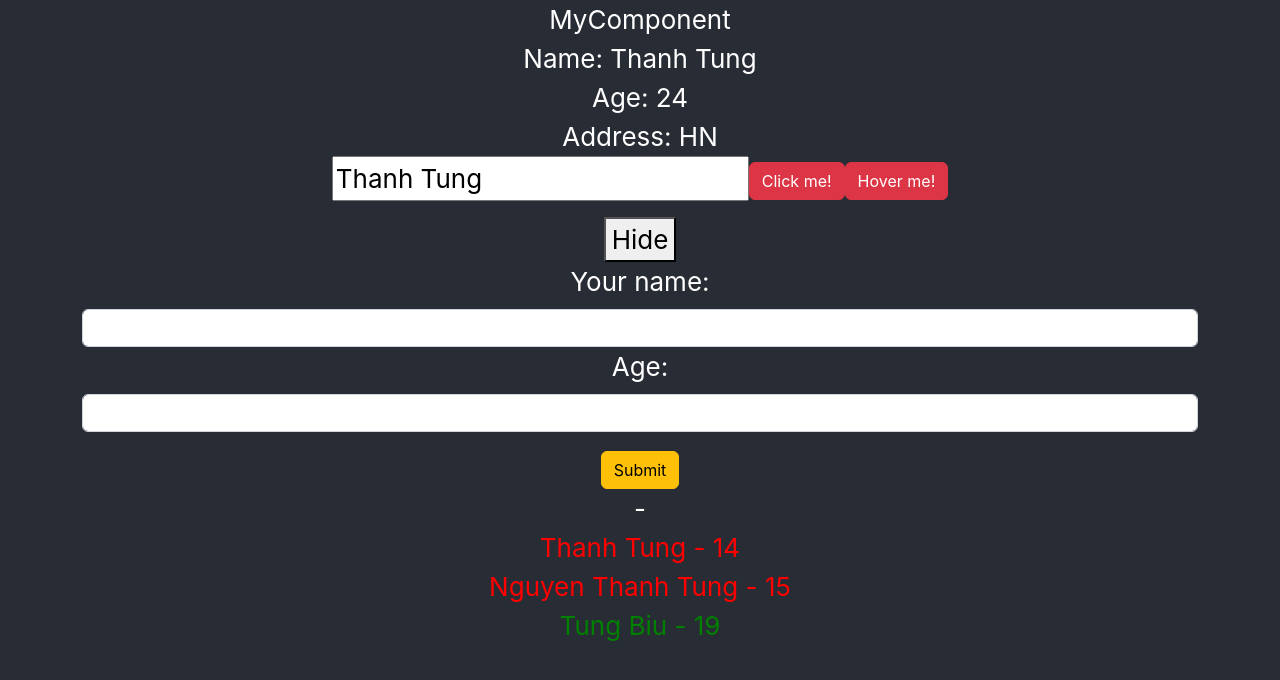
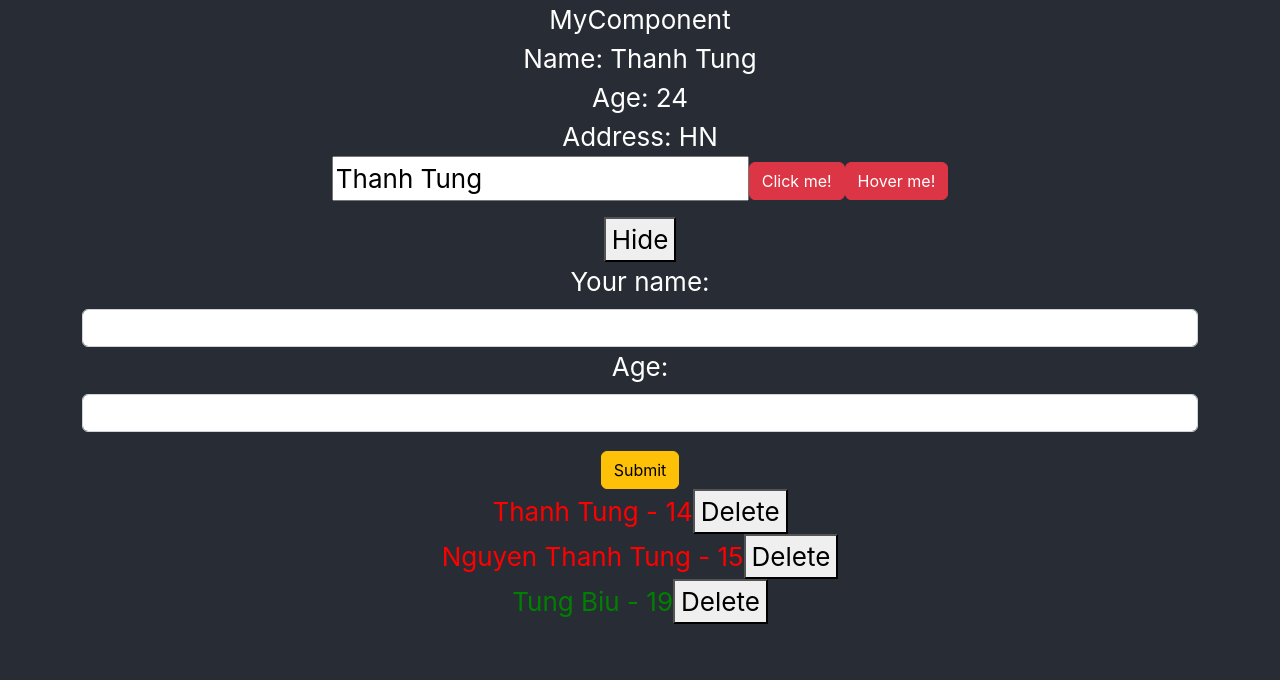
Before and after one commit to tungnt99/React-Basic, a React (Create React App) app: page / in a window 1280 px wide. Both pictures are taken after a click on the button "Show". Shown: the top 680 px of the page. Built offline with nearby package versions, Linux system fonts and the light colour scheme; the HTML template or start-up script is replaced by a standard one.

Commit message:
function as props #26

```diff
--- a/src/components/UserInfo.jsx
+++ b/src/components/AddUserInfo.jsx
@@ -1,9 +1,9 @@
 import React, { Component } from 'react'
 
-export default class UserInfo extends Component {
+export default class AddUserInfo extends Component {
     state = {
+        name: "",
         age: "",
-        address: "",
         showForm: false
     }
     handleShowHide = () => {
@@ -11,9 +11,9 @@ export default class UserInfo extends Component {
             showForm: !this.state.showForm
         });
     }
-    handleOnChangeAddress = (event) => {
+    handleOnChangeName = (event) => {
         this.setState({
-            address: event.target.value
+            name: event.target.value
         })
     }
     handleOnChangeAge = (event) => {
@@ -24,12 +24,18 @@ export default class UserInfo extends Component {
 
     handleOnSubmit = (event) => {
         event.preventDefault();
+        if (!this.state.name || !this.state.age) {
+            alert('Missing required params')
+            return;
+        }
+        this.props.handleAddUser({
+            id: Math.floor(Math.random() * 1001),
+            name: this.state.name,
+            age: this.state.age
+        })
+
         this.setState({
-            diachi: this.state.address,
-            tuoi: this.state.age
-        })
-        this.setState({
-            address: '',
+            name: '',
             age: ''
         })
     }
@@ -45,7 +51,7 @@ export default class UserInfo extends Component {
                             <form onSubmit={(event) => this.handleOnSubmit(event)}>
                                 <div className='form-group'>
                                     <label className='form-label'>Your name:</label>
-                                    <input type="text" className='form-control' value={this.state.address} onChange={(event) => this.handleOnChangeAddress(event)} />
+                                    <input type="text" className='form-control' value={this.state.name} onChange={(event) => this.handleOnChangeName(event)} />
                                 </div>
                                 <div className='form-group'>
                                     <label className='form-label'>Age:</label>
@@ -55,7 +61,6 @@ export default class UserInfo extends Component {
                                     <button className='btn btn-warning'>Submit</button>
                                 </div>
                             </form>
-                            <div>{this.state.diachi} - {this.state.tuoi}</div>
                         </div>
                     </>
                 }
--- a/src/components/DisplayInfo.jsx
+++ b/src/components/DisplayInfo.jsx
@@ -10,7 +10,12 @@ export default class DisplayInfo extends Component {
 
           return(
             <div key={item.id} className={+item.age > 18 ? "green": "red"}>
-              <div>{item.name} - {item.age}</div>
+              <div className='d-flex justify-content-center align-items-center'>
+                <div>{item.name} - {item.age}</div>
+                <span><button onClick={() => this.props.onClick(item)}>Delete</button></span>
+
+              </div>
+
             </div>
           )
         })}
--- a/src/components/MyComponent.jsx
+++ b/src/components/MyComponent.jsx
@@ -1,6 +1,6 @@
 import React, { Component } from 'react'
 import DisplayInfo from './DisplayInfo'
-import UserInfo from './UserInfo'
+import AddUserInfo from './AddUserInfo'
 
 export default class MyComponent extends Component {
     state = {
@@ -34,7 +34,19 @@ export default class MyComponent extends Component {
             age: Math.floor(Math.random() * 100) + 1,
         })
     }
+    handleAddUser = (user) => {
+        this.setState({
+            listUsers: [user, ...this.state.listUsers]
+        })
+      }
 
+      deleteUser = (user) => {
+        let currentUsers = this.state.listUsers;
+        currentUsers = currentUsers.filter((item) => item.id !== user.id);
+        this.setState({
+            listUsers: currentUsers
+        })
+      }
     render() {
         return (
             <>
@@ -49,9 +61,13 @@ export default class MyComponent extends Component {
                     <button className='btn btn-danger' onMouseOver={(event) => this.handleOnMouseOver(event)}>Hover me!</button>
                 </div>
                 <div className='form-react mt-3 container'>
-                    <UserInfo />
+                    <AddUserInfo
+                        handleAddUser={this.handleAddUser}
+                    />
                     <DisplayInfo
                        listUsers={this.state.listUsers}
+                        onClick={this.deleteUser}
+
                     />
                 </div>
 
```
